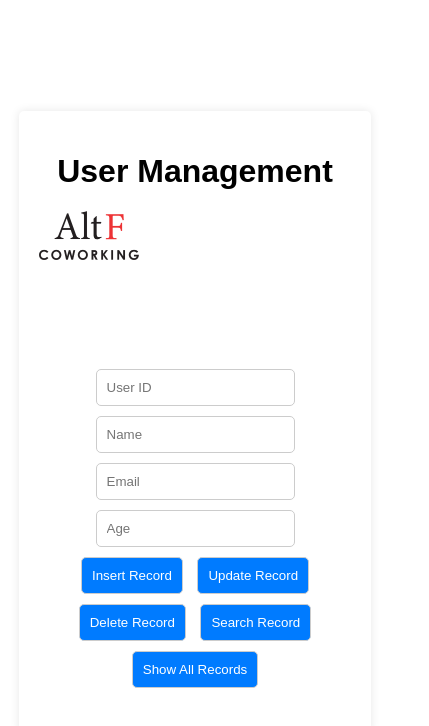
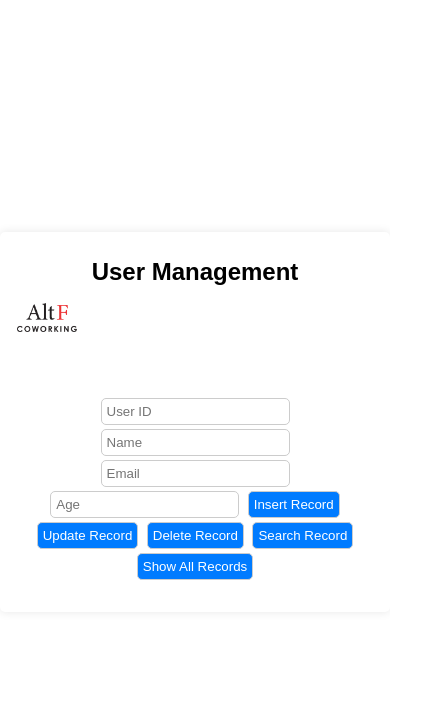
Before and after one commit to fsdbaberwal/User-Management, a plain HTML site: page index.html in a window 390 px wide. Shown: the whole page, 429 px wide, since content can reach past the window. Drawn offline with Linux system fonts and the light colour scheme.

Commit message:
Update styles.css

```diff
--- a/styles.css
+++ b/styles.css
@@ -43,3 +43,48 @@ button:hover {
     margin-top: 20px;
     text-align: left;
 }
+
+/* Media Queries */
+@media (max-width: 768px) {
+    .container {
+        width: 90%;
+        padding: 15px;
+    }
+
+    input, button {
+        padding: 8px;
+        margin: 3px;
+    }
+
+    img {
+        width: 80px;
+        margin-right: 85%;
+        margin-bottom: 80px;
+    }
+}
+
+@media (max-width: 480px) {
+    .container {
+        width: 95%;
+        padding: 10px;
+    }
+
+    input, button {
+        padding: 5px;
+        margin: 2px;
+    }
+
+    img {
+        width: 60px;
+        margin-right: 80%;
+        margin-bottom: 60px;
+    }
+
+    h1 {
+        font-size: 1.5em;
+    }
+
+    #userDetails {
+        font-size: 0.9em;
+    }
+}
```
